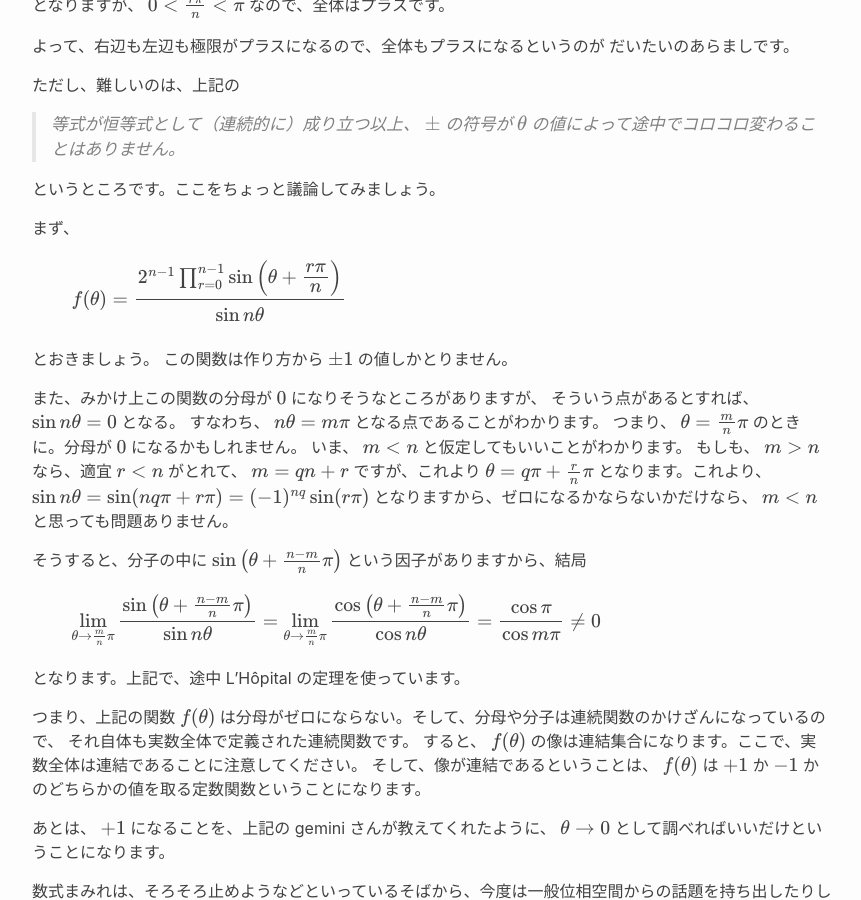
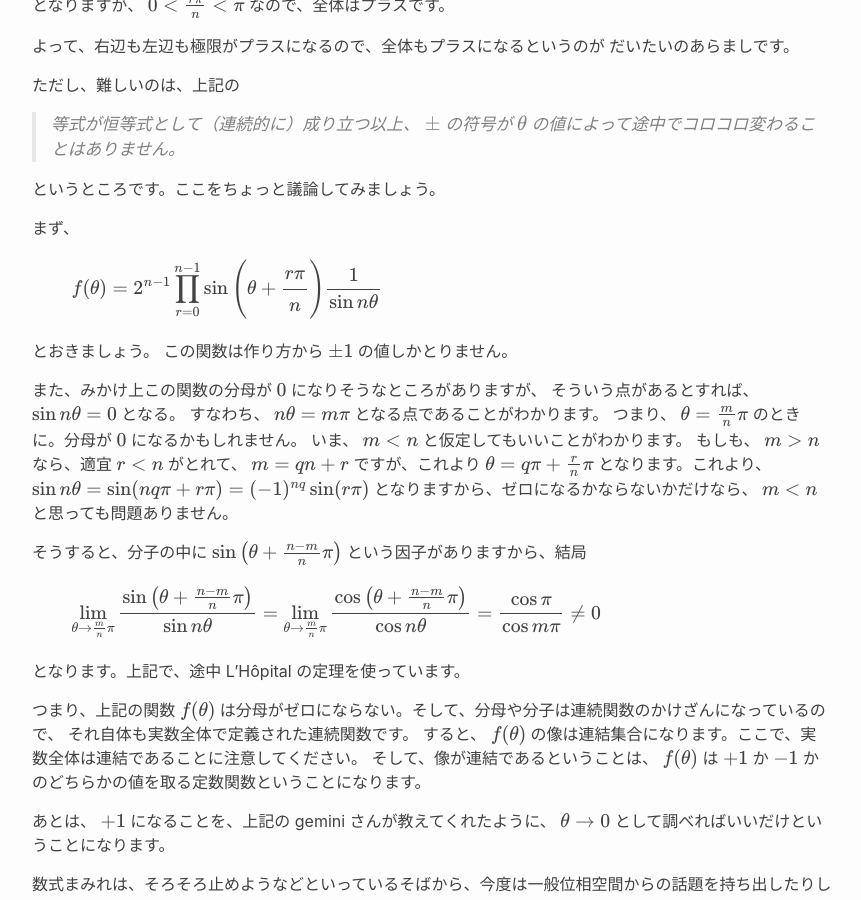
Before and after one commit to eiu2/eiu2.github.com, a Jekyll site: the page built from _posts/2026-07-02-newproof.md, in a window 1280 px wide and 900 px high, scrolled down 1260 px. Shown: the whole window, without its empty margins (208-1069 px from the left). Built offline with Jekyll 4.4.1, drawn with Linux system fonts in a browser that asks for light colours; nearby versions of some CDN libraries; formulas are drawn with MathJax 3.

Commit message:
Update 2026-07-02-newproof.md

```diff
--- a/_posts/2026-07-02-newproof.md
+++ b/_posts/2026-07-02-newproof.md
@@ -85,7 +85,7 @@ $0 < \frac{r\pi}{n} < \pi$
 まず、
 
 $$
-f(\theta) =  \cfrac{2^{n-1} \prod_{r=0}^{n-1} \sin \left( \theta + \cfrac{r\pi}{n}\right)}{\sin n\theta}
+f(\theta) = 2^{n-1} \prod_{r=0}^{n-1} \sin \left( \theta + \cfrac{r\pi}{n}\right) \dfrac{1}{\sin n\theta}
 $$
 
 とおきましょう。
```
